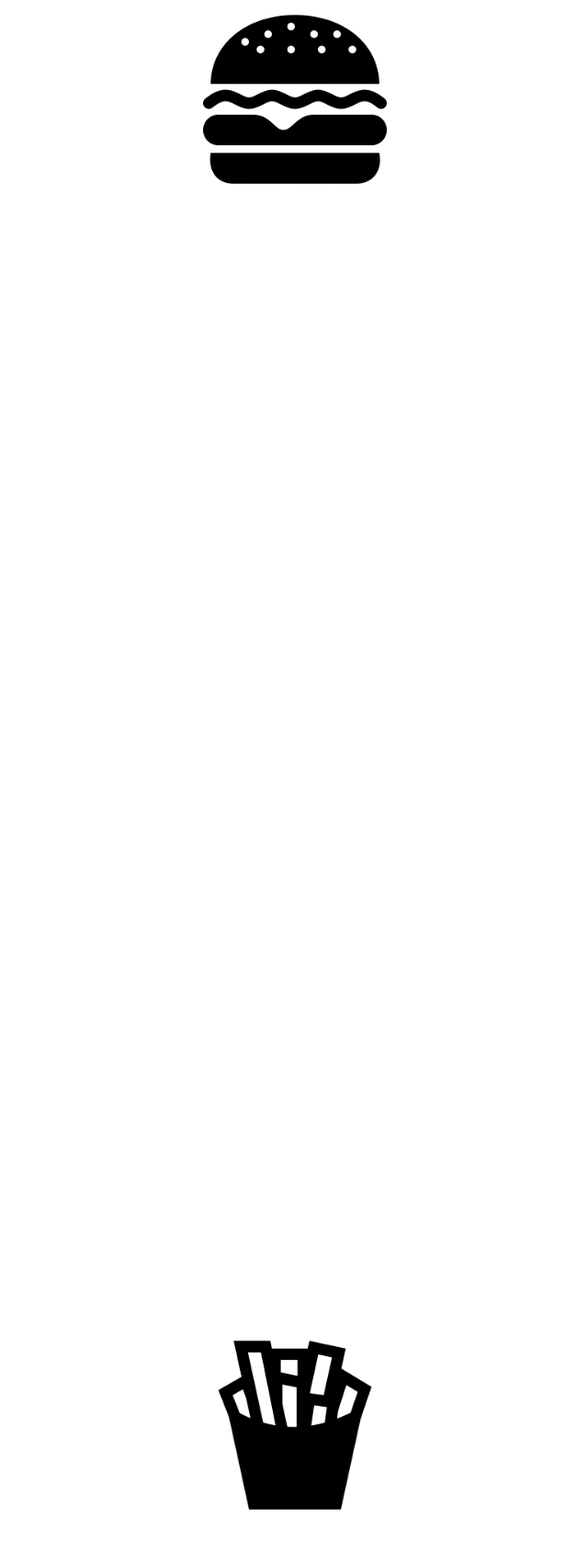
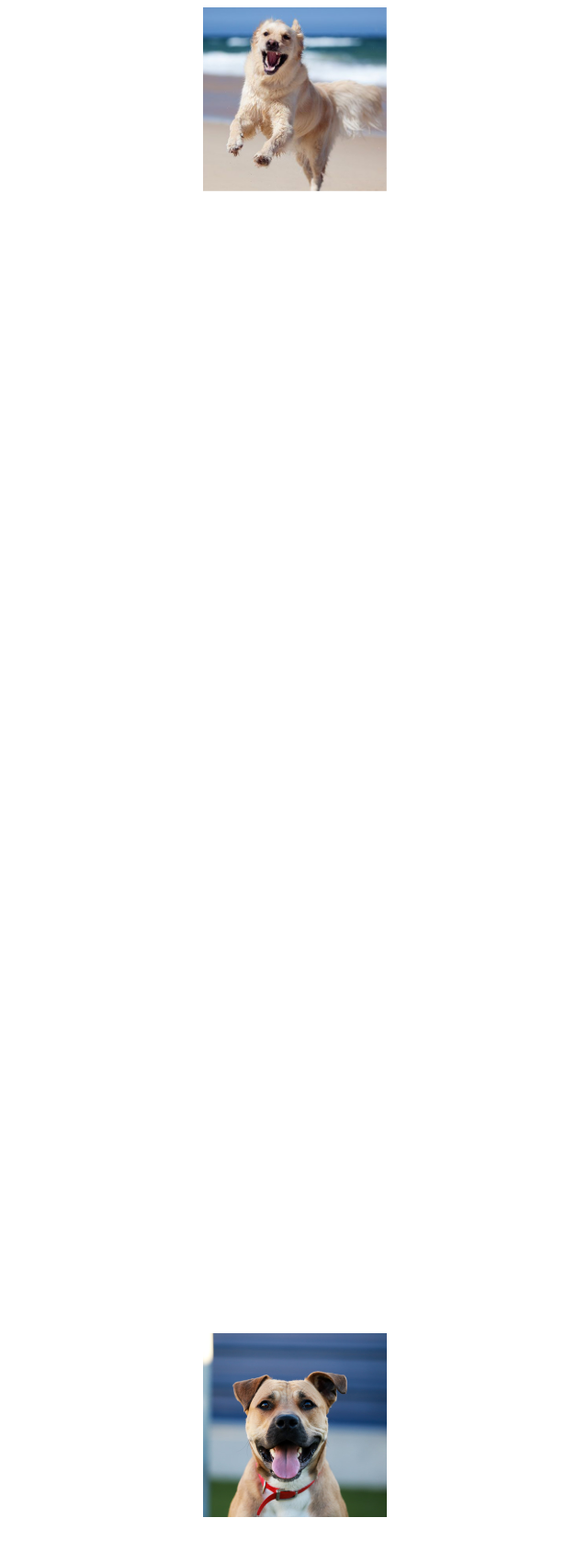
Before and after one commit to deanhume/lazy-observer-load, a plain HTML site: page index.html in a window 1280 px wide. Shown: the top 1688 px of the page at 92% size, without its empty margins (319-959 px from the left). Drawn offline with Linux system fonts and the light colour scheme.

Commit message:
Updated with SQIB images

```diff
--- a/index.html
+++ b/index.html
@@ -31,8 +31,7 @@
 </head>
 
 <body>
-  <!-- images by iconmonstr.com -->
-  <img class="js-lazy-image centered" src="placeholder.png" width="200" height="200"  data-src="burger.png">
+  <img class="js-lazy-image centered" src="./img/dog-running.svg"width="200" height="200" data-src="./img/dog-running.jpg">
   <br>
   <br>
   <br>
@@ -102,8 +101,7 @@
   <br>
   <br>
   <br>
-  <!-- images by iconmonstr.com -->
-  <img class="js-lazy-image centered" src="placeholder.png" width="200" height="200"  data-src="chips.png">
+  <img class="js-lazy-image centered" src="./img/dog-face.svg"width="200" height="200" data-src="./img/dog-face.jpg">
   <br>
   <br>
   <br>
@@ -223,8 +221,7 @@
   <br>
   <br>
   <br>
-  <!-- images by iconmonstr.com -->
-  <img class="js-lazy-image centered" src="placeholder.png" width="200" height="200" data-src="pizza.png">
+  <img class="js-lazy-image centered" src="./img/dog-battersea.svg" width="200" height="200" data-src="./img/dog-battersea.jpg">
   <script src="lazy-load.min.js"></script>
 </body>
 
```
Also changed, not shown: burger.svg (added), chips.svg (added), giraffe.jpg (added), giraffe.svg (added), img/dog-battersea.jpg (added), img/dog-battersea.svg (added), img/dog-face.jpg (added), img/dog-face.svg (added), img/dog-running.jpg (added), img/dog-running.svg (added), pizza.svg (added).
